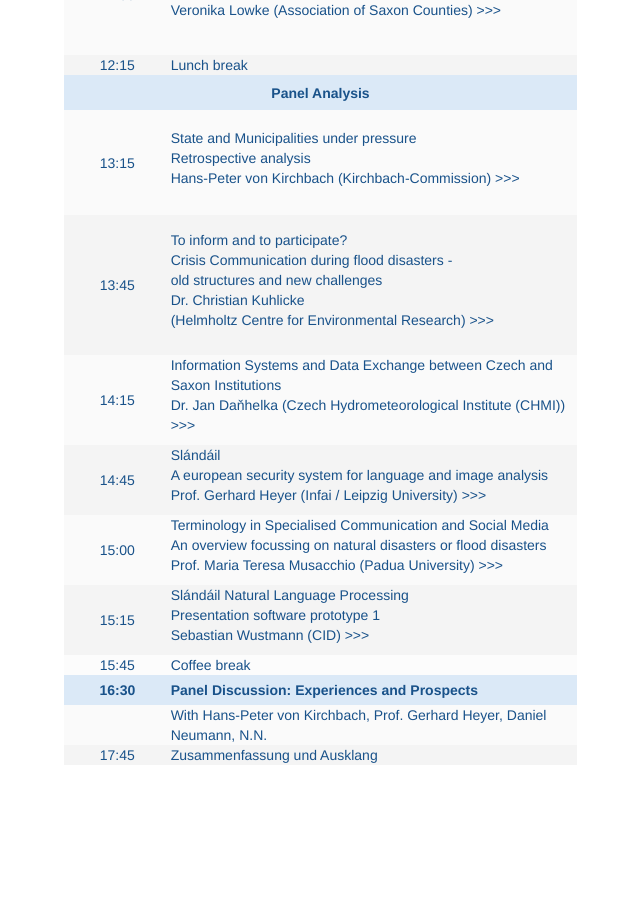
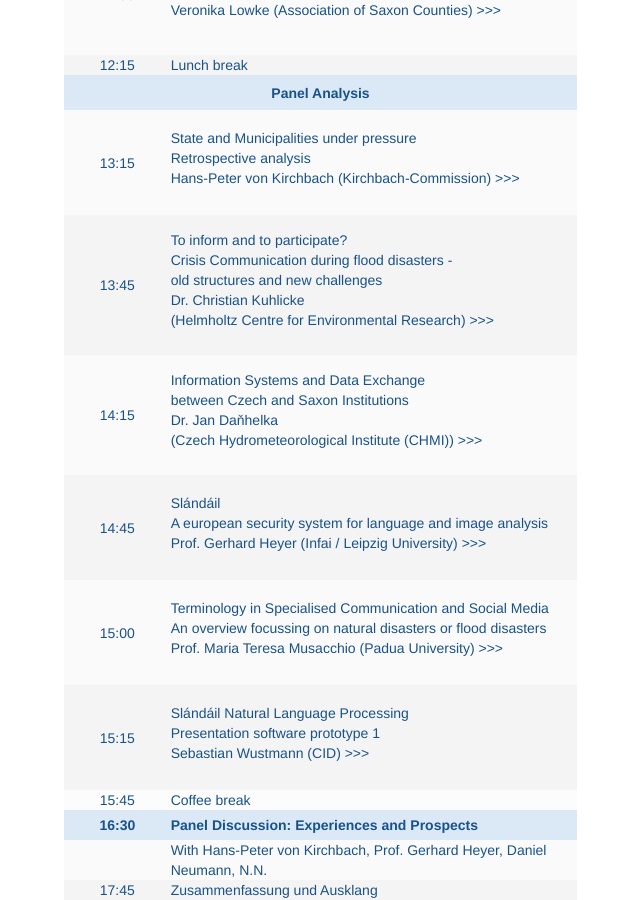
Before and after one commit to susedev/test, a Jekyll site: the page built from programme.html, in a window 1280 px wide and 900 px high, scrolled down 1071 px. Shown: the whole window, without its empty margins (201-841 px from the left). Built offline with Jekyll 4.4.1, drawn with Linux system fonts in a browser that asks for light colours; nearby versions of some CDN libraries; before the commit the page ends 1836 px from its top, so only the background shows below that.

Commit message:
Edit from JekyllCMS

```diff
--- a/programme.html
+++ b/programme.html
@@ -87,31 +87,33 @@ language: en
 			</td>
 		</tr>
 		<tr>
-			<td style="background-color: rgb(250, 250, 250); border-color: rgb(255, 255, 255); text-align: center; vertical-align: middle; width: 100px;"><span style="color:#19528A;">14:15</span></td>
-			<td style="background-color: rgb(250, 250, 250); border-color: rgb(255, 255, 255); text-align: left; vertical-align: middle; width: 400px;">
-			<p><span style="color:#19528A;">Information Systems and Data Exchange between Czech and Saxon Institutions<br />
-			Dr. Jan Daňhelka (Czech Hydrometeorological Institute (CHMI)) &gt;&gt;&gt;</span></p>
+			<td style="background-color: rgb(250, 250, 250); border-color: rgb(255, 255, 255); text-align: center; vertical-align: middle; width: 100px; height: 120px;"><span style="color:#19528A;">14:15</span></td>
+			<td style="background-color: rgb(250, 250, 250); border-color: rgb(255, 255, 255); text-align: left; vertical-align: middle; width: 400px; height: 120px;">
+			<p><span style="color:#19528A;">Information Systems and Data Exchange<br />
+			between Czech and Saxon Institutions<br />
+			Dr. Jan Daňhelka<br />
+			(Czech Hydrometeorological Institute (CHMI)) &gt;&gt;&gt;</span></p>
 			</td>
 		</tr>
 		<tr>
-			<td style="background-color: rgb(244, 244, 244); border-color: rgb(255, 255, 255); text-align: center; vertical-align: middle; width: 100px;"><span style="color:#19528A;">14:45</span></td>
-			<td style="background-color: rgb(244, 244, 244); border-color: rgb(255, 255, 255); text-align: left; vertical-align: middle; width: 400px;">
+			<td style="background-color: rgb(244, 244, 244); border-color: rgb(255, 255, 255); text-align: center; vertical-align: middle; width: 100px; height: 105px;"><span style="color:#19528A;">14:45</span></td>
+			<td style="background-color: rgb(244, 244, 244); border-color: rgb(255, 255, 255); text-align: left; vertical-align: middle; width: 400px; height: 105px;">
 			<p><span style="color:#19528A;">Sl&aacute;nd&aacute;il<br />
 			A european security system for language and image analysis<br />
 			Prof. Gerhard Heyer (Infai / Leipzig University) &gt;&gt;&gt;</span></p>
 			</td>
 		</tr>
 		<tr>
-			<td style="background-color: rgb(250, 250, 250); border-color: rgb(255, 255, 255); text-align: center; vertical-align: middle; width: 100px;"><span style="color:#19528A;">15:00</span></td>
-			<td style="background-color: rgb(250, 250, 250); border-color: rgb(255, 255, 255); text-align: left; vertical-align: middle; width: 400px;">
+			<td style="background-color: rgb(250, 250, 250); border-color: rgb(255, 255, 255); text-align: center; vertical-align: middle; width: 100px; height: 105px;"><span style="color:#19528A;">15:00</span></td>
+			<td style="background-color: rgb(250, 250, 250); border-color: rgb(255, 255, 255); text-align: left; vertical-align: middle; height: 105px;">
 			<p><span style="color:#19528A;">Terminology in Specialised Communication and Social Media<br />
 			An overview focussing on natural disasters or flood disasters<br />
 			Prof. Maria Teresa Musacchio (Padua University)&nbsp;&gt;&gt;&gt;</span></p>
 			</td>
 		</tr>
 		<tr>
-			<td style="background-color: rgb(244, 244, 244); border-color: rgb(255, 255, 255); text-align: center; vertical-align: middle; width: 100px;"><span style="color:#19528A;">15:15</span></td>
-			<td style="background-color: rgb(244, 244, 244); border-color: rgb(255, 255, 255); text-align: left; vertical-align: middle; width: 400px;">
+			<td style="background-color: rgb(244, 244, 244); border-color: rgb(255, 255, 255); text-align: center; vertical-align: middle; width: 100px; height: 105px;"><span style="color:#19528A;">15:15</span></td>
+			<td style="background-color: rgb(244, 244, 244); border-color: rgb(255, 255, 255); text-align: left; vertical-align: middle; height: 105px;">
 			<p><span style="color:#19528A;">Sl&aacute;nd&aacute;il Natural Language Processing<br />
 			Presentation software prototype 1<br />
 			Sebastian Wustmann (CID) &gt;&gt;&gt;</span></p>
```
